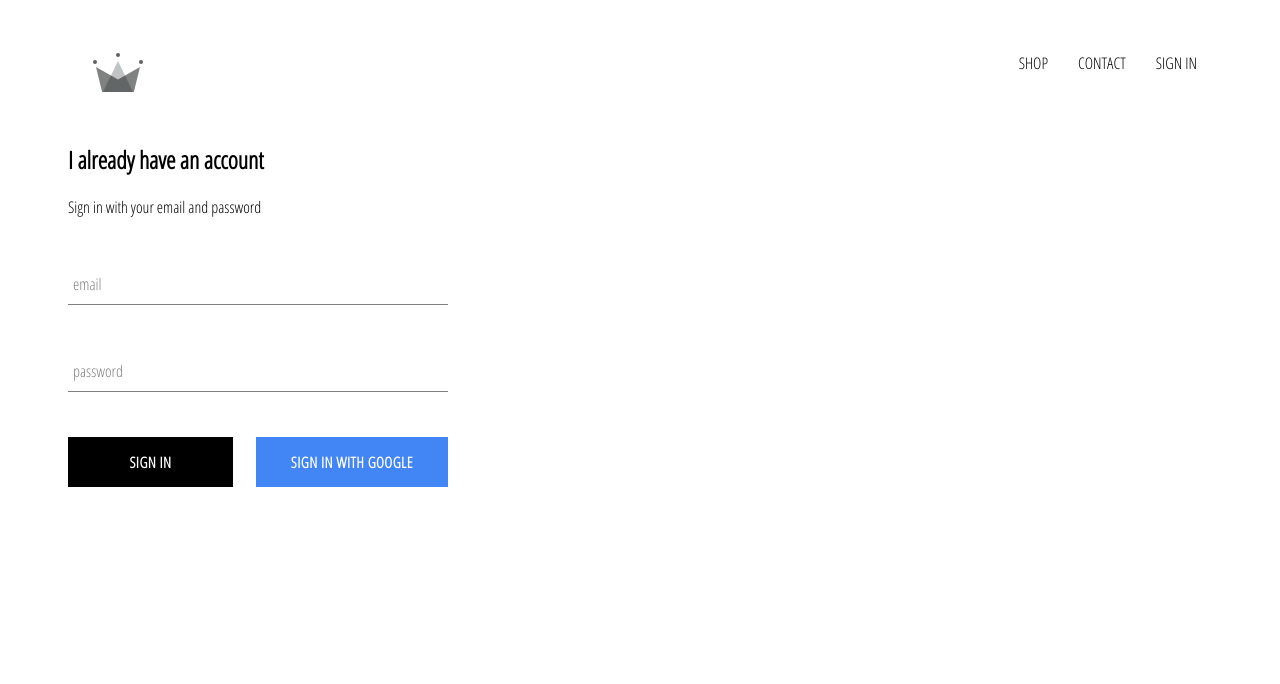
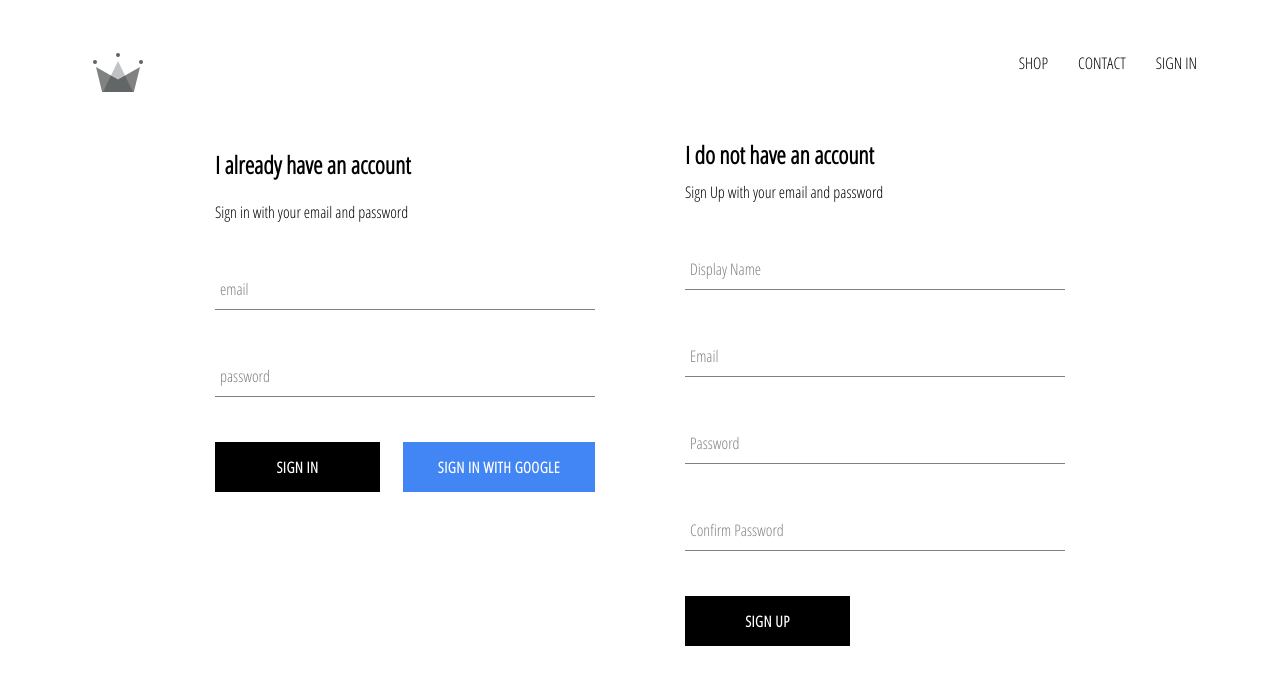
Before and after one commit to Ayodeji99/clothing-crwn, a React (Create React App) app: page /signIn in a window 1280 px wide. Shown: the top 684 px of the page. Built offline with nearby package versions, Linux system fonts and the light colour scheme; no server answers.

Commit message:
implemented firebase utils, included ability to store email and password

```diff
--- a/src/App.js
+++ b/src/App.js
@@ -10,7 +10,7 @@
 import Header from './components/header/header.component';
 import SignInAndSignUpPage from './pages/sign-in-and-sign-up/sign-in-and-sign-up.component'
 
-import { auth } from './firebase/firebase.utils'
+import { auth, createUserProfileDocument } from './firebase/firebase.utils'
 
 
 class App extends React.Component {
@@ -28,10 +28,23 @@
 unsubscribeFromAuth = null
 
 componentDidMount() {
-  this.unsubscribeFromAuth = auth.onAuthStateChanged(user => {
-    this.setState({ currentUser: user })
+  this.unsubscribeFromAuth = auth.onAuthStateChanged(async userAuth => {
+    if (userAuth) {
+      const userRef = await createUserProfileDocument(userAuth);
 
-    console.log(user)
+      userRef.onSnapshot(snapShot => {
+        this.setState({
+          currentUser: {
+            id: snapShot.id,
+            ...snapShot.data()
+          }
+        });
+
+        console.log(this.state)
+      });
+    }
+
+    this.setState({ currentUser: userAuth });
   });
 }
 
--- /dev/null
+++ b/src/components/sign-up/sign-up.component.jsx
@@ -0,0 +1,117 @@
+import React from 'react';
+
+import CustomButton from '../custom-button/custom-button.component';
+import FormInput from '../form-input/form-input.component';
+
+import './sign-up.styles.scss';
+
+import { auth, createUserProfileDocument } from '../../firebase/firebase.utils'
+
+class SignUp extends React.Component {
+    constructor(props) {
+        super(props);
+
+        this.state = {
+            displayName: '',
+            email: '',
+            password: '',
+            confirmPassword: ''
+        }
+    }
+
+    handleSubmit = async e => {
+        e.preventDefault();
+
+        const { displayName, email, password, confirmPassword } = this.state;
+
+        if(password !== confirmPassword) {
+            alert(`Password don't match`);
+            return;
+        }
+
+        try {
+            const { user } = await auth.createUserWithEmailAndPassword(
+                email,
+                password
+
+            );
+
+           await createUserProfileDocument(user, {displayName});
+
+           this.setState({
+            displayName: '',
+            email: '',
+            password: '',
+            confirmPassword: ''
+           })
+
+        } catch(error) {
+            console.error(error)
+        }
+    }
+
+    handleChange = (e) => {
+        const { name, value } = e.target
+
+        this.setState({[name]: value});
+    }
+
+
+    render() {
+        const { displayName, email, password, confirmPassword } = this.state
+        return (
+            <div className='sign-up'>
+                <h2 className='title'>I do not have an account</h2>
+                <span>Sign Up with your email and password</span>
+                <form className='sign-up-form' onSubmit={this.handleSubmit}>
+                    <FormInput
+                        type='text'
+                        name='displayName'
+                        value={displayName}
+                        onChange={this.handleChange}
+                        label='Display Name'
+                        required
+                    />
+
+                    <FormInput
+                        type='email'
+                        name='email'
+                        value={email}
+                        onChange={this.handleChange}
+                        label='Email'
+                        required
+                    />
+
+                    <FormInput
+                        type='password'
+                        name='password'
+                        value={password}
+                        onChange={this.handleChange}
+                        label='Password'
+                        required
+                    />
+
+                    <FormInput
+                        type='password'
+                        name='confirmPassword'
+                        value={confirmPassword}
+                        onChange={this.handleChange}
+                        label='Confirm Password'
+                        required
+                    />
+
+                    <CustomButton
+                        type='submit'
+
+                    >
+                        Sign Up
+                    </CustomButton>
+
+                </form>
+
+            </div>
+        );
+    }
+}
+
+export default SignUp;
--- /dev/null
+++ b/src/components/sign-up/sign-up.styles.scss
@@ -0,0 +1,10 @@
+.sign-up {
+    display: flex;
+    flex-direction: column;
+    width: 380px;
+
+
+    .title {
+        margin: 10px 0;
+    }
+}
--- a/src/firebase/firebase.utils.js
+++ b/src/firebase/firebase.utils.js
@@ -12,6 +12,37 @@
     measurementId: "G-0GF5FYL4S7"
 };
 
+
+export const createUserProfileDocument = async ( userAuth, additionalData ) => {
+    if (!userAuth) return;
+
+    const userRef = firestore.doc(`users/${userAuth.uid}`);
+
+    const snapShot = await userRef.get();
+
+    console.log(snapShot);
+
+    if(!snapShot.exists) {
+        const { email, displayName } = userAuth;
+        const createdAt = new Date();
+         try {
+            await userRef.set({
+                displayName,
+                email,
+                createdAt,
+                ...additionalData
+            });
+
+        } catch (error) {
+            console.log('error creating user', error.message)
+        }
+    }
+
+    return userRef;
+};
+
+
+
 firebase.initializeApp(config);
 
 export const auth = firebase.auth();
--- a/src/pages/sign-in-and-sign-up/sign-in-and-sign-up.component.jsx
+++ b/src/pages/sign-in-and-sign-up/sign-in-and-sign-up.component.jsx
@@ -2,12 +2,14 @@
 
 import './sign-in-and-sign-up.styles.scss'
 
-import SignIn from '../../components/sign-in/sign-in.component'
+import SignIn from '../../components/sign-in/sign-in.component';
+import SignUp from '../../components/sign-up/sign-up.component';
 
 const SignInAndSignUpPage = () => {
     return (
         <div className="sign-in-and-sign-up">
             <SignIn />
+            <SignUp />
         </div>
     )
 }
--- a/src/pages/sign-in-and-sign-up/sign-in-and-sign-up.styles.scss
+++ b/src/pages/sign-in-and-sign-up/sign-in-and-sign-up.styles.scss
@@ -0,0 +1,6 @@
+.sign-in-and-sign-up {
+    width: 850px;
+    display: flex;
+    justify-content: space-between;
+    margin: 30px auto;
+}
```
